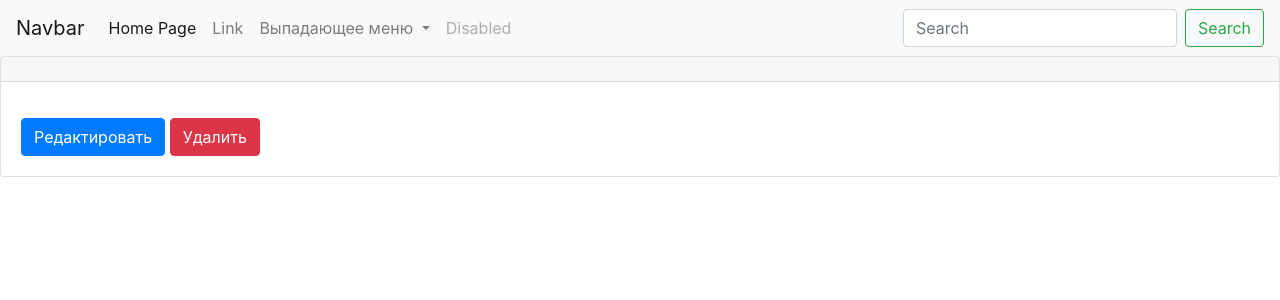
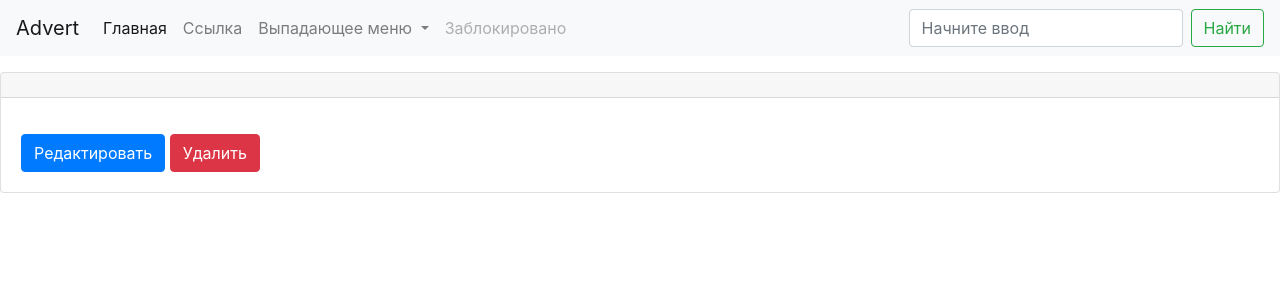
Before and after one commit to SavvyLogix/Advert, a Django app: template firstproject/templates/main/advertdetail.html in a window 1280 px wide. Shown: the top 300 px of the page. Run offline with Django 3.2, Linux system fonts and the light colour scheme; the template is opened without the code that fills it, so the values that code supplies are empty; some libraries are stand-ins or nearby versions.

Commit message:
Revert "first commit"
This reverts commit a738a51c73a8be169474fd379965e6f325a05c0e.

```diff
--- a/firstproject/config/settings.py
+++ b/firstproject/config/settings.py
@@ -122,3 +122,5 @@ USE_TZ = True
 # https://docs.djangoproject.com/en/3.0/howto/static-files/
 
 STATIC_URL = '/static/'
+MEDIA_ROOT = os.path.join(BASE_DIR, 'media')
+MEDIA_URL = '/media/'
--- a/firstproject/config/urls.py
+++ b/firstproject/config/urls.py
@@ -1,8 +1,12 @@
 from django.contrib import admin
 from django.urls import path, include
+from django.conf.urls.static import static
+from django.conf import settings
 
 urlpatterns = [
     path('admin/', admin.site.urls),
     path('', include('main.urls')), #подключаем файл urls.py из приложения main
 
 ]
+
+urlpatterns += static(settings.MEDIA_URL, document_root=settings.MEDIA_ROOT)
--- a/firstproject/main/models.py
+++ b/firstproject/main/models.py
@@ -27,3 +27,8 @@ class Advert(models.Model):
 
     def get_DeleteUrl(self):
         return reverse('adv_delete', kwargs={'pk':self.pk})
+
+class Photo(models.Model):
+    title=models.CharField(verbose_name='Описание', max_length=30, blank=True, null=True)
+    image=models.ImageField(verbose_name='Фотография', upload_to='gallery/')
+    advert=models.ForeignKey(Advert, verbose_name='Обьявление', on_delete=models.CASCADE)
--- a/firstproject/templates/base.html
+++ b/firstproject/templates/base.html
@@ -7,7 +7,7 @@
 </head>
 <body>
 <nav class="navbar navbar-expand-lg navbar-light bg-light">
-  <a class="navbar-brand" href="#">Navbar</a>
+  <a class="navbar-brand" href="{% url 'adv_list' %}">Advert</a>
   <button class="navbar-toggler" type="button" data-toggle="collapse" data-target="#navbarSupportedContent" aria-controls="navbarSupportedContent" aria-expanded="false" aria-label="Toggle navigation">
     <span class="navbar-toggler-icon"></span>
   </button>
@@ -15,29 +15,29 @@
   <div class="collapse navbar-collapse" id="navbarSupportedContent">
     <ul class="navbar-nav mr-auto">
       <li class="nav-item active">
-        <a class="nav-link" href="{% url 'adv_list' %}">Home Page<span class="sr-only">(current)</span></a>
+        <a class="nav-link" href="{% url 'adv_list' %}">Главная<span class="sr-only">(current)</span></a>
       </li>
       <li class="nav-item">
-        <a class="nav-link" href="#">Link</a>
+        <a class="nav-link" href="#">Ссылка</a>
       </li>
       <li class="nav-item dropdown">
         <a class="nav-link dropdown-toggle" href="#" id="navbarDropdown" role="button" data-toggle="dropdown" aria-haspopup="true" aria-expanded="false">
           Выпадающее меню
         </a>
         <div class="dropdown-menu" aria-labelledby="navbarDropdown">
-          <a class="dropdown-item" href="{% url 'adv_create' %}">Create</a>
-          <a class="dropdown-item" href="#">Another action</a>
+          <a class="dropdown-item" href="{% url 'adv_create' %}">Создать обьявление</a>
+          <a class="dropdown-item" href="#">Другое действие</a>
           <div class="dropdown-divider"></div>
-          <a class="dropdown-item" href="#">Something else here</a>
+          <a class="dropdown-item" href="#">Что-то еще</a>
         </div>
       </li>
       <li class="nav-item">
-        <a class="nav-link disabled" href="#" tabindex="-1" aria-disabled="true">Disabled</a>
+        <a class="nav-link disabled" href="#" tabindex="-1" aria-disabled="true">Заблокировано</a>
       </li>
     </ul>
     <form class="form-inline my-2 my-lg-0">
-      <input class="form-control mr-sm-2" type="search" placeholder="Search" aria-label="Search">
-      <button class="btn btn-outline-success my-2 my-sm-0" type="submit">Search</button>
+      <input class="form-control mr-sm-2" type="search" placeholder="Начните ввод" aria-label="Search">
+      <button class="btn btn-outline-success my-2 my-sm-0" type="submit">Найти</button>
     </form>
   </div>
 </nav>
--- a/firstproject/templates/main/advertcreate.html
+++ b/firstproject/templates/main/advertcreate.html
@@ -9,7 +9,7 @@
   </div>
   {% endfor %}
   <div class="form-group col-md-6">
-    <button type="submit" class="btn btn-primary">Save</button>
+    <button type="submit" class="btn btn-success">Сохранить</button>
   </div>
 </form>
 
--- a/firstproject/templates/main/advertdetail.html
+++ b/firstproject/templates/main/advertdetail.html
@@ -1,6 +1,12 @@
 {% extends 'base.html' %}
 
 {% block content %}
+
+<p>
+  {% for item in photo %}
+    <img src="{{ item.image.url }}" style="width:200px; height:200px;"
+  {% endfor %}
+</p>
 
 <div class="card">
   <div class="card-header">{{ adv.date }}</div>
--- a/firstproject/templates/main/advertupdate.html
+++ b/firstproject/templates/main/advertupdate.html
@@ -9,7 +9,7 @@
   </div>
   {% endfor %}
   <div class="form-group col-md-6">
-    <button type="submit" class="btn btn-primary">Save</button>
+    <button type="submit" class="btn btn-success">Сохранить</button>
   </div>
 </form>
 
```
Also changed, not shown: firstproject/main/admin.py (+7 -1 lines), firstproject/main/views.py (+7 -1 lines).
